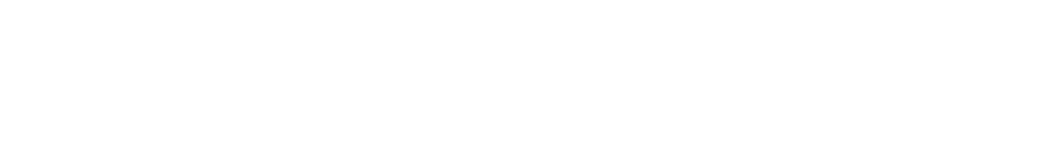
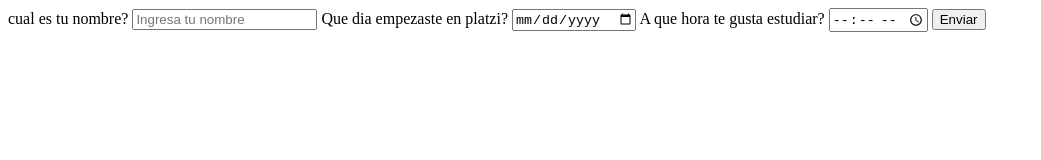
Before and after one commit to palacios754/Curso-HTML-y-CSS, a plain HTML site: page formularios.html in a window 1280 px wide. Shown: the whole page, without its empty margins (0-1041 px from the left). Drawn offline with Linux system fonts and the light colour scheme.

Commit message:
se agrego la pagina formulario

```diff
--- a/formularios.html
+++ b/formularios.html
@@ -1,11 +1,27 @@
 <!DOCTYPE html>
-<html lang="en">
+<html lang="es">
 <head>
     <meta charset="UTF-8">
     <meta name="viewport" content="width=device-width, initial-scale=1.0">
     <title>Formularios</title>
 </head>
 <body>
-
+    <form action="">
+        <label for="nombre">
+            <span>cual es tu nombre?</span>
+            <input type="text" id="nombre" placeholder="Ingresa tu nombre">
+        </label>
+        <label for="inicio-platzi">
+            <span>Que dia empezaste en platzi?</span>
+            <input type="date" id="inicio-platzi">
+        </label>
+        <label for="horario">
+            <span>A que hora te gusta estudiar?</span>
+            <input type="time" id="horario">
+        </label>
+        <label for="Enviar">
+            <input type="submit" id="Enviar" value="Enviar">
+        </label>
+    </form>
 </body>
 </html>
```
